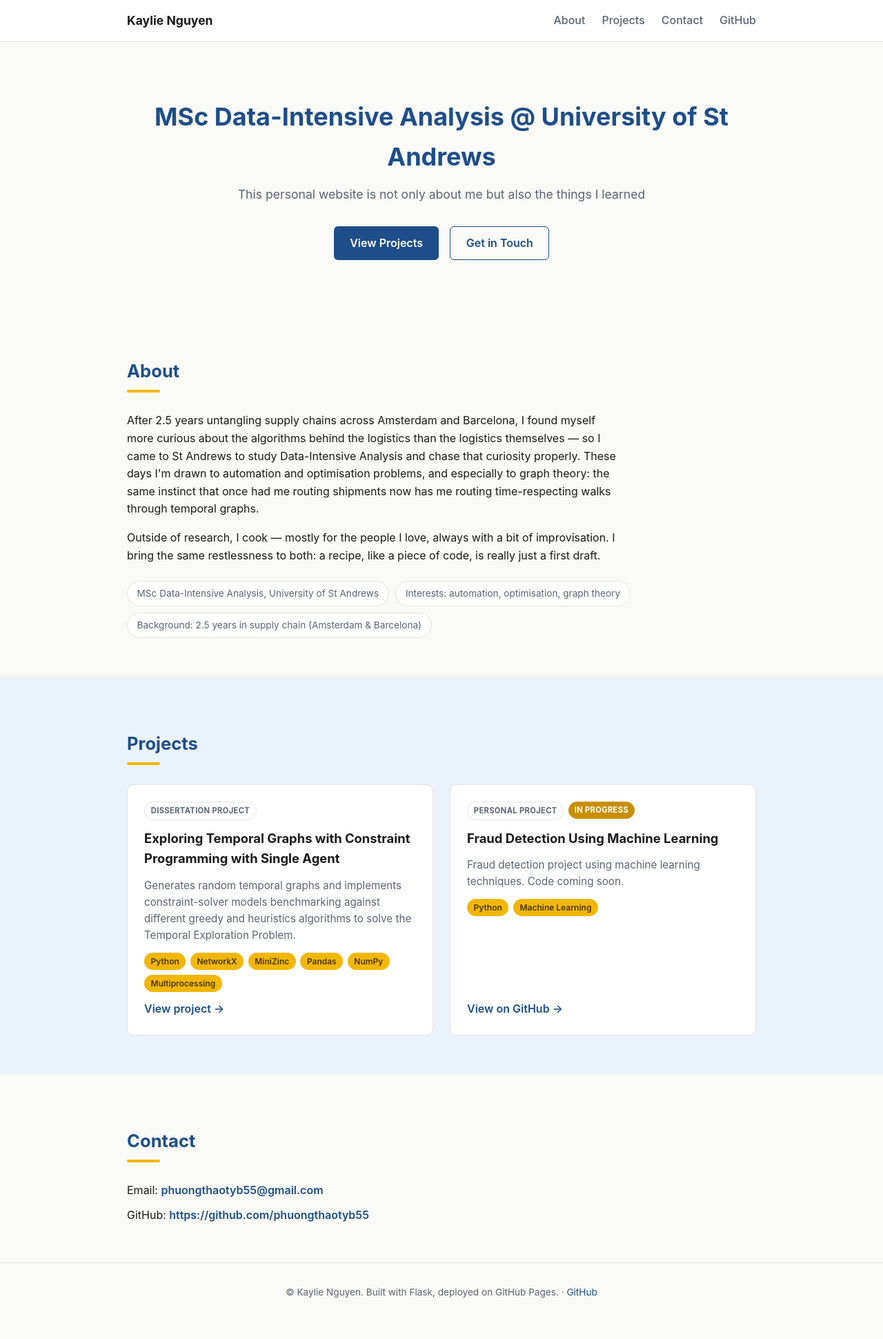
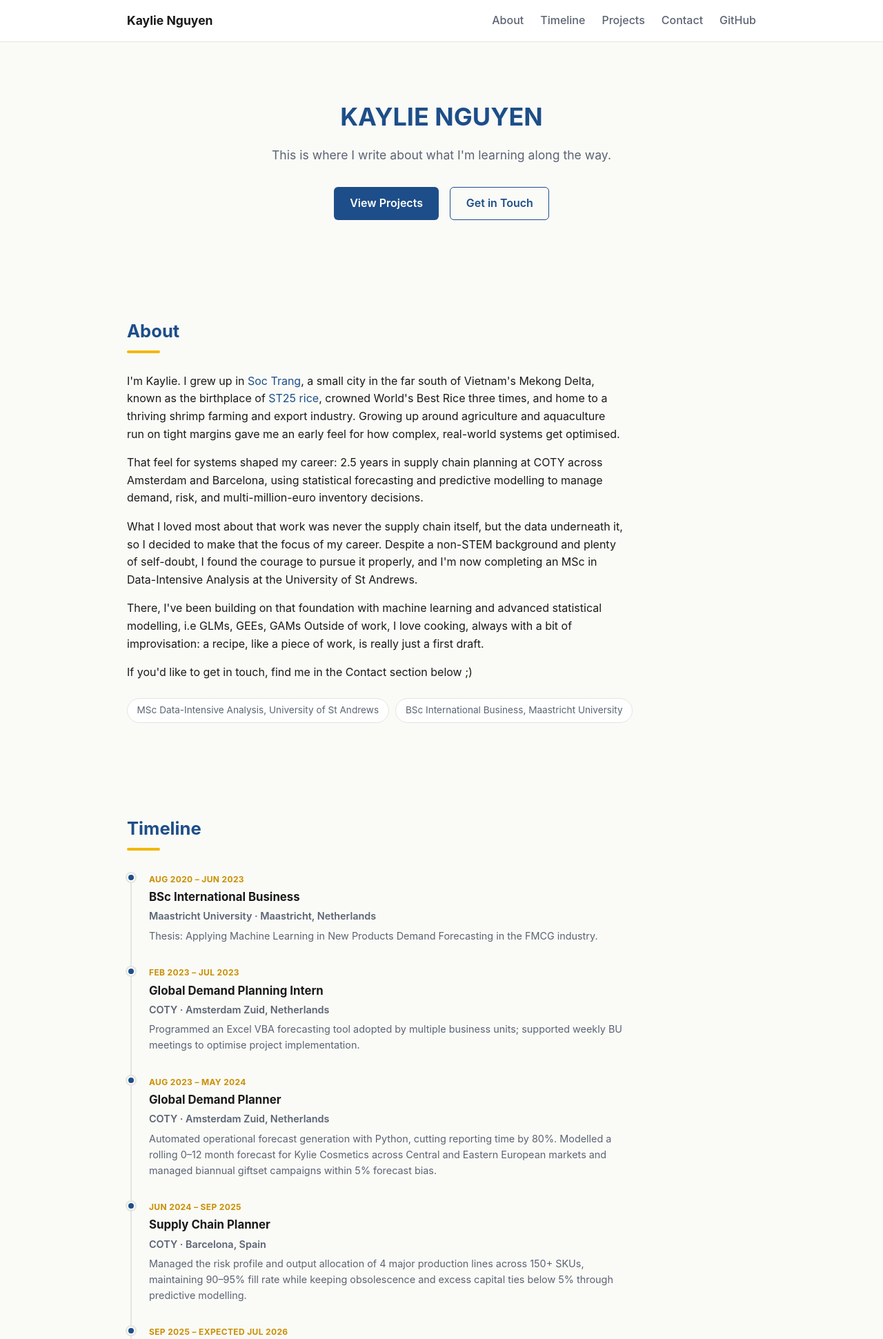
Before and after one commit to phuongthaotyb55/phuongthaotyb55.github.io, a Flask app: page / in a window 1280 px wide. Shown: the top 1941 px of the page at 69% size. Before the commit the page ends 1881 px from the top, so only its background shows below. Run offline with Flask 3, Linux system fonts and the light colour scheme.

Commit message:
timeline created

```diff
--- a/app.py
+++ b/app.py
@@ -11,6 +11,7 @@ from content.bio import (
 )
 from content.projects import PROJECTS
 from content.temporal_graphs import ALGORITHMS, GRAPH_TYPES, BENCHMARK_SUMMARY
+from content.timeline import TIMELINE
 
 app = Flask(__name__)
 
@@ -24,6 +25,7 @@ def index():
         hero_hook=HERO_HOOK,
         bio=BIO_PARAGRAPHS,
         fact_chips=FACT_CHIPS,
+        timeline=TIMELINE,
         projects=PROJECTS,
         email=EMAIL,
         github_url=GITHUB_URL,
--- a/content/bio.py
+++ b/content/bio.py
@@ -1,26 +1,36 @@
 NAME = "Kaylie Nguyen"
-TAGLINE = "MSc Data-Intensive Analysis @ University of St Andrews"
+TAGLINE = "KAYLIE NGUYEN"
 EMAIL = "phuongthaotyb55@gmail.com"
 GITHUB_URL = "https://github.com/phuongthaotyb55"
 
 HERO_HOOK = (
-    "This personal website is not only about me but also the things I learned"
+    "This is where I write about what I'm learning along the way."
 )
 
 BIO_PARAGRAPHS = [
-    "After 2.5 years untangling supply chains across Amsterdam and Barcelona, I found "
-    "myself more curious about the algorithms behind the logistics than the logistics "
-    "themselves — so I came to St Andrews to study Data-Intensive Analysis and chase "
-    "that curiosity properly. These days I'm drawn to automation and optimisation "
-    "problems, and especially to graph theory: the same instinct that once had me "
-    "routing shipments now has me routing time-respecting walks through temporal graphs.",
-    "Outside of research, I cook — mostly for the people I love, always with a bit of "
-    "improvisation. I bring the same restlessness to both: a recipe, like a piece of "
-    "code, is really just a first draft.",
+    "I'm Kaylie. I grew up in "
+    '<a href="https://www.google.com/maps/place/S%C3%B3c+Tr%C4%83ng,+Vietnam" target="_blank" rel="noopener noreferrer">Soc Trang</a>, '
+    "a small city in the far south of Vietnam's Mekong Delta, known as the birthplace of "
+    '<a href="https://www.upov.int/en/w/stories/st25-the-rice-variety-that-turned-saline-fields-into-opportunity-in-viet-nam-s-mekong-delta" '
+    'target="_blank" rel="noopener noreferrer">ST25 rice</a>, '
+    "crowned World's Best Rice three times, and home to a thriving shrimp farming and export "
+    "industry. Growing up around agriculture and aquaculture run on tight margins gave me an "
+    "early feel for how complex, real-world systems get optimised.",
+    "That feel for systems shaped my career: 2.5 years in supply chain planning at COTY across "
+    "Amsterdam and Barcelona, using statistical forecasting and predictive modelling to manage "
+    "demand, risk, and multi-million-euro inventory decisions.",
+    "What I loved most about that work was never the supply chain itself, but the data "
+    "underneath it, so I decided to make that the focus of my career. Despite a non-STEM "
+    "background and plenty of self-doubt, I found the courage to pursue it properly, and I'm "
+    "now completing an MSc in Data-Intensive Analysis at the University of St Andrews.",
+    "There, I've been building on that foundation with machine learning and advanced "
+    "statistical modelling, i.e GLMs, GEEs, GAMs "
+    "Outside of work, I love cooking, always with a bit of improvisation: a recipe, like a "
+    "piece of work, is really just a first draft.",
+    "If you'd like to get in touch, find me in the Contact section below ;)",
 ]
 
 FACT_CHIPS = [
     "MSc Data-Intensive Analysis, University of St Andrews",
-    "Interests: automation, optimisation, graph theory",
-    "Background: 2.5 years in supply chain (Amsterdam & Barcelona)",
+    "BSc International Business, Maastricht University",
 ]
--- /dev/null
+++ b/content/timeline.py
@@ -0,0 +1,59 @@
+TIMELINE = [
+    {
+        "date": "Aug 2020 – Jun 2023",
+        "title": "BSc International Business",
+        "org": "Maastricht University",
+        "location": "Maastricht, Netherlands",
+        "description": (
+            "Thesis: Applying Machine Learning in New Products Demand Forecasting "
+            "in the FMCG industry."
+        ),
+    },
+    {
+        "date": "Feb 2023 – Jul 2023",
+        "title": "Global Demand Planning Intern",
+        "org": "COTY",
+        "location": "Amsterdam Zuid, Netherlands",
+        "description": (
+            "Programmed an Excel VBA forecasting tool adopted by multiple business units; "
+            "supported weekly BU meetings to optimise project implementation."
+        ),
+    },
+    {
+        "date": "Aug 2023 – May 2024",
+        "title": "Global Demand Planner",
+        "org": "COTY",
+        "location": "Amsterdam Zuid, Netherlands",
+        "description": (
+            "Automated operational forecast generation with Python, cutting reporting time by "
+            "80%. Modelled a rolling 0–12 month forecast for Kylie Cosmetics across Central and "
+            "Eastern European markets and managed biannual giftset campaigns within 5% forecast "
+            "bias."
+        ),
+    },
+    {
+        "date": "Jun 2024 – Sep 2025",
+        "title": "Supply Chain Planner",
+        "org": "COTY",
+        "location": "Barcelona, Spain",
+        "description": (
+            "Managed the risk profile and output allocation of 4 major production lines across "
+            "150+ SKUs, maintaining 90–95% fill rate while keeping obsolescence and excess "
+            "capital ties below 5% through predictive modelling."
+        ),
+    },
+    {
+        "date": "Sep 2025 – Expected Jul 2026",
+        "title": "MSc Data-Intensive Analysis",
+        "org": "University of St Andrews",
+        "location": "St Andrews, UK",
+        "description": "Dissertation in graph theory, alongside coursework in machine learning and advanced statistical modelling.",
+    },
+    {
+        "date": "Apr 2026",
+        "title": "IFoA Exam — CS1",
+        "org": "Institute and Faculty of Actuaries",
+        "location": None,
+        "description": None,
+    },
+]
--- a/static/css/style.css
+++ b/static/css/style.css
@@ -112,6 +112,52 @@ section h2 {
   border-radius: 999px;
   font-size: 0.85rem;
 }
+
+/* Timeline */
+.timeline {
+  list-style: none;
+  margin: 0;
+  padding: 0;
+  position: relative;
+  max-width: 720px;
+}
+.timeline::before {
+  content: "";
+  position: absolute;
+  top: 0.4rem;
+  bottom: 0.4rem;
+  left: 5px;
+  width: 2px;
+  background: var(--color-border);
+}
+.timeline-item {
+  position: relative;
+  padding: 0 0 1.75rem 2rem;
+}
+.timeline-item:last-child { padding-bottom: 0; }
+.timeline-marker {
+  position: absolute;
+  left: 0;
+  top: 0.35rem;
+  width: 12px;
+  height: 12px;
+  border-radius: 50%;
+  background: var(--color-primary);
+  border: 2px solid var(--color-surface);
+  box-shadow: 0 0 0 2px var(--color-border);
+}
+.timeline-date {
+  display: inline-block;
+  font-size: 0.75rem;
+  font-weight: 700;
+  text-transform: uppercase;
+  letter-spacing: 0.03em;
+  color: var(--color-accent-dark);
+  margin-bottom: 0.2rem;
+}
+.timeline-content h3 { margin: 0 0 0.15rem; font-size: 1.05rem; color: var(--color-ink); }
+.timeline-org { margin: 0 0 0.35rem; color: var(--color-muted); font-size: 0.9rem; font-weight: 600; }
+.timeline-description { margin: 0; color: var(--color-muted); font-size: 0.9rem; }
 
 /* Projects grid */
 .projects-grid {
--- a/templates/base.html
+++ b/templates/base.html
@@ -12,6 +12,7 @@
       <a class="nav-name" href="/">{{ name }}</a>
       <nav class="nav-links">
         <a href="/#about">About</a>
+        <a href="/#timeline">Timeline</a>
         <a href="/#projects">Projects</a>
         <a href="/#contact">Contact</a>
         <a href="{{ github_url }}" target="_blank" rel="noopener noreferrer">GitHub</a>
--- a/templates/index.html
+++ b/templates/index.html
@@ -17,13 +17,37 @@
     <h2>About</h2>
     <div class="section-underline"></div>
     {% for para in bio %}
-    <p>{{ para }}</p>
+    <p>{{ para | safe }}</p>
     {% endfor %}
     <div class="fact-chips">
       {% for fact in fact_chips %}
       <span class="chip">{{ fact }}</span>
       {% endfor %}
     </div>
+  </div>
+</section>
+
+<section id="timeline">
+  <div class="container">
+    <h2>Timeline</h2>
+    <div class="section-underline"></div>
+    <ol class="timeline">
+      {% for item in timeline %}
+      <li class="timeline-item">
+        <div class="timeline-marker"></div>
+        <div class="timeline-content">
+          <span class="timeline-date">{{ item.date }}</span>
+          <h3>{{ item.title }}</h3>
+          <p class="timeline-org">
+            {{ item.org }}{% if item.location %} &middot; {{ item.location }}{% endif %}
+          </p>
+          {% if item.description %}
+          <p class="timeline-description">{{ item.description }}</p>
+          {% endif %}
+        </div>
+      </li>
+      {% endfor %}
+    </ol>
   </div>
 </section>
 
```
